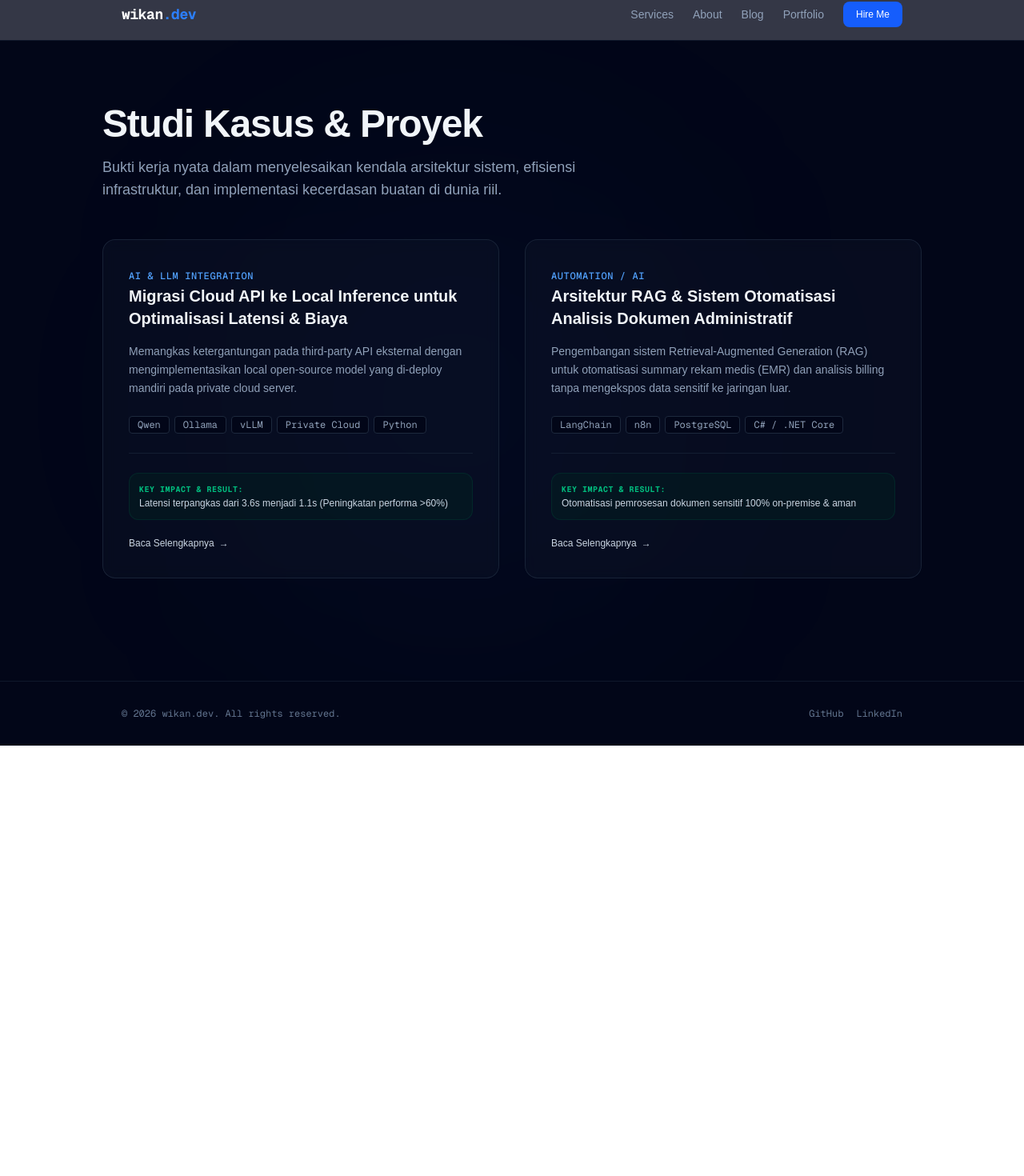
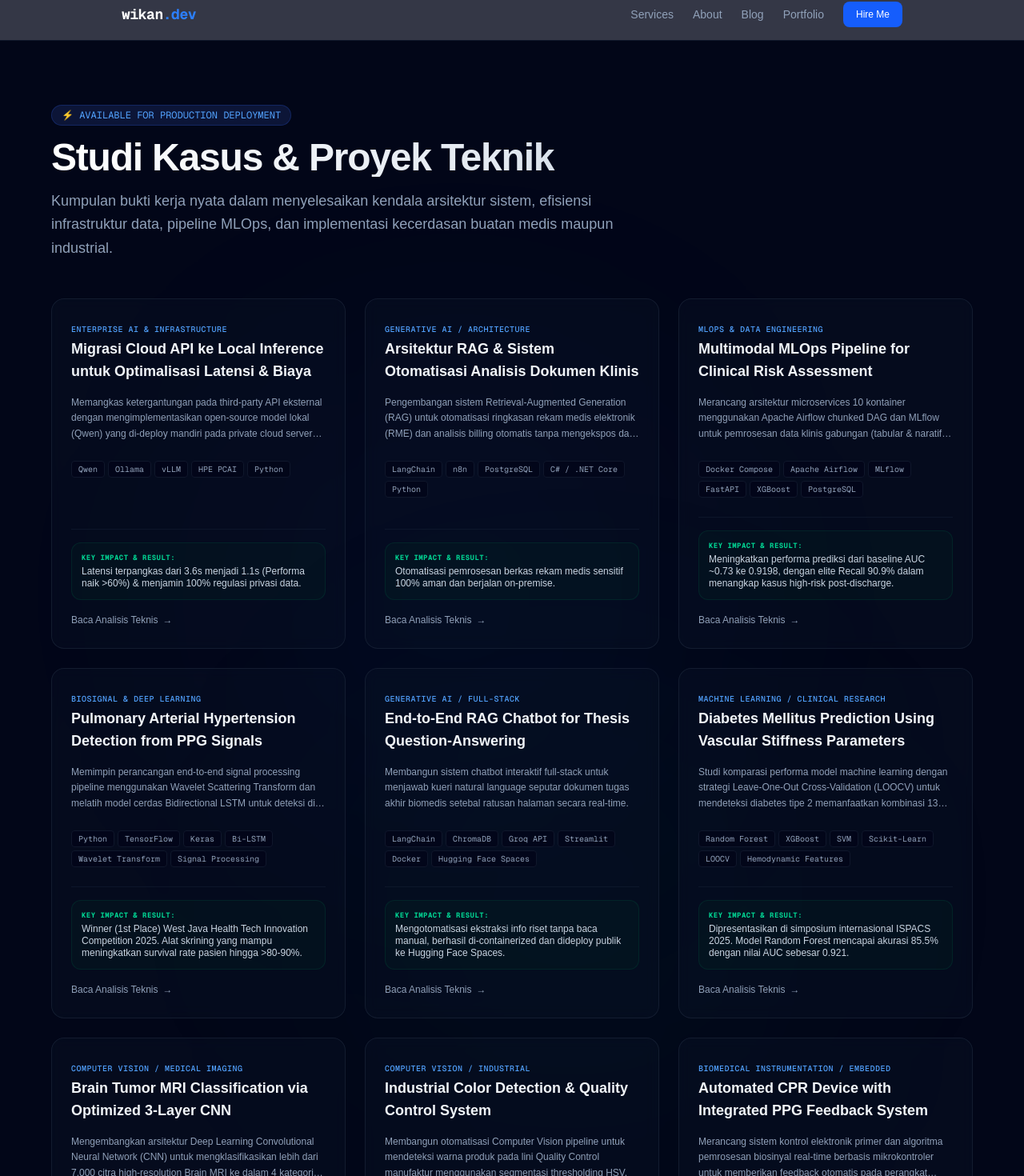
Before and after one commit to wikan1602/portfolio-site, a Next.js app: page /portfolio in a window 1280 px wide. Shown: the part 14-1484 px from the top of the page at 80% size. Before the commit the page ends 946 px from the top, so only its background shows below. Built offline with nearby package versions, Linux system fonts and the light colour scheme.

Commit message:
feat: update portfolio

```diff
--- a/app/portfolio/page.tsx
+++ b/app/portfolio/page.tsx
@@ -1,21 +1,77 @@
 export default function PortfolioPage() {
-  // Mock data proyek (Nanti di Fase 2 bisa dipindah ke file MDX atau database)
+  // Data proyek riil gabungan dari dokumen portfolio dan sistem enterprise
   const projects = [
     {
       slug: "migrasi-local-llm-inference",
       title: "Migrasi Cloud API ke Local Inference untuk Optimalisasi Latensi & Biaya",
-      description: "Memangkas ketergantungan pada third-party API eksternal dengan mengimplementasikan local open-source model yang di-deploy mandiri pada private cloud server.",
-      category: "AI & LLM Integration",
-      tags: ["Qwen", "Ollama", "vLLM", "Private Cloud", "Python"],
-      impact: "Latensi terpangkas dari 3.6s menjadi 1.1s (Peningkatan performa >60%)"
+      description: "Memangkas ketergantungan pada third-party API eksternal dengan mengimplementasikan open-source model lokal (Qwen) yang di-deploy mandiri pada private cloud server hospital untuk memproses rekam medis.",
+      category: "Enterprise AI & Infrastructure",
+      tags: ["Qwen", "Ollama", "vLLM", "HPE PCAI", "Python"],
+      impact: "Latensi terpangkas dari 3.6s menjadi 1.1s (Performa naik >60%) & menjamin 100% regulasi privasi data."
     },
     {
       slug: "sistem-rag-rekam-medis-aman",
-      title: "Arsitektur RAG & Sistem Otomatisasi Analisis Dokumen Administratif",
-      description: "Pengembangan sistem Retrieval-Augmented Generation (RAG) untuk otomatisasi summary rekam medis (EMR) dan analisis billing tanpa mengekspos data sensitif ke jaringan luar.",
-      category: "Automation / AI",
-      tags: ["LangChain", "n8n", "PostgreSQL", "C# / .NET Core"],
-      impact: "Otomatisasi pemrosesan dokumen sensitif 100% on-premise & aman"
+      title: "Arsitektur RAG & Sistem Otomatisasi Analisis Dokumen Klinis",
+      description: "Pengembangan sistem Retrieval-Augmented Generation (RAG) untuk otomatisasi ringkasan rekam medis elektronik (RME) dan analisis billing otomatis tanpa mengekspos data sensitif ke cloud luar.",
+      category: "Generative AI / Architecture",
+      tags: ["LangChain", "n8n", "PostgreSQL", "C# / .NET Core", "Python"],
+      impact: "Otomatisasi pemrosesan berkas rekam medis sensitif 100% aman dan berjalan on-premise."
+    },
+    {
+      slug: "multimodal-mlops-clinical-risk",
+      title: "Multimodal MLOps Pipeline for Clinical Risk Assessment",
+      description: "Merancang arsitektur microservices 10 kontainer menggunakan Apache Airflow chunked DAG dan MLflow untuk pemrosesan data klinis gabungan (tabular & naratif rekam medis) secara efisien tanpa OOM.",
+      category: "MLOps & Data Engineering",
+      tags: ["Docker Compose", "Apache Airflow", "MLflow", "FastAPI", "XGBoost", "PostgreSQL"],
+      impact: "Meningkatkan performa prediksi dari baseline AUC ~0.73 ke 0.9198, dengan elite Recall 90.9% dalam menangkap kasus high-risk post-discharge."
+    },
+    {
+      slug: "pah-detection-bi-lstm",
+      title: "Pulmonary Arterial Hypertension Detection from PPG Signals",
+      description: "Memimpin perancangan end-to-end signal processing pipeline menggunakan Wavelet Scattering Transform dan melatih model cerdas Bidirectional LSTM untuk deteksi dini hipertensi arteri pulmonal secara non-invasif.",
+      category: "Biosignal & Deep Learning",
+      tags: ["Python", "TensorFlow", "Keras", "Bi-LSTM", "Wavelet Transform", "Signal Processing"],
+      impact: "Winner (1st Place) West Java Health Tech Innovation Competition 2025. Alat skrining yang mampu meningkatkan survival rate pasien hingga >80-90%."
+    },
+    {
+      slug: "thesis-qa-rag-chatbot",
+      title: "End-to-End RAG Chatbot for Thesis Question-Answering",
+      description: "Membangun sistem chatbot interaktif full-stack untuk menjawab kueri natural language seputar dokumen tugas akhir biomedis setebal ratusan halaman secara real-time.",
+      category: "Generative AI / Full-Stack",
+      tags: ["LangChain", "ChromaDB", "Groq API", "Streamlit", "Docker", "Hugging Face Spaces"],
+      impact: "Mengotomatisasi ekstraksi info riset tanpa baca manual, berhasil di-containerized dan dideploy publik ke Hugging Face Spaces."
+    },
+    {
+      slug: "diabetes-prediction-hemodynamic",
+      title: "Diabetes Mellitus Prediction Using Vascular Stiffness Parameters",
+      description: "Studi komparasi performa model machine learning dengan strategi Leave-One-Out Cross-Validation (LOOCV) untuk mendeteksi diabetes tipe 2 memanfaatkan kombinasi 13 parameter vaskular non-invasif.",
+      category: "Machine Learning / Clinical Research",
+      tags: ["Random Forest", "XGBoost", "SVM", "Scikit-Learn", "LOOCV", "Hemodynamic Features"],
+      impact: "Dipresentasikan di simposium internasional ISPACS 2025. Model Random Forest mencapai akurasi 85.5% dengan nilai AUC sebesar 0.921."
+    },
+    {
+      slug: "brain-tumor-mri-classification",
+      title: "Brain Tumor MRI Classification via Optimized 3-Layer CNN",
+      description: "Mengembangkan arsitektur Deep Learning Convolutional Neural Network (CNN) untuk mengklasifikasikan lebih dari 7.000 citra high-resolution Brain MRI ke dalam 4 kategori klinis.",
+      category: "Computer Vision / Medical Imaging",
+      tags: ["Python", "TensorFlow", "Keras", "CNN", "ImageDataGenerator", "Matplotlib"],
+      impact: "Mencapai akurasi validasi 96.01% serta berhasil menangani variasi sudut pandang (POV) scan klinis dengan generalisasi yang kuat."
+    },
+    {
+      slug: "industrial-color-detection",
+      title: "Industrial Color Detection & Quality Control System",
+      description: "Membangun otomatisasi Computer Vision pipeline untuk mendeteksi warna produk pada lini Quality Control manufaktur menggunakan segmentasi thresholding HSV.",
+      category: "Computer Vision / Industrial",
+      tags: ["Python", "OpenCV", "Poetry", "Docker", "CLI", "Feature Engineering"],
+      impact: "Akurasi melonjak drastis dari 75.2% menjadi 92.7% setelah mengidentifikasi dan mematikan fungsi augmentasi warna yang destruktif."
+    },
+    {
+      slug: "automated-cpr-ppg-feedback",
+      title: "Automated CPR Device with Integrated PPG Feedback System",
+      description: "Merancang sistem kontrol elektronik primer dan algoritma pemrosesan biosinyal real-time berbasis mikrokontroler untuk memberikan feedback otomatis pada perangkat CPR.",
+      category: "Biomedical Instrumentation / Embedded",
+      tags: ["Arduino Uno", "Pulse Sensor", "Signal Processing", "Electronic Design", "Embedded C++"],
+      impact: "Mampu mendeteksi kembalinya aliran darah (nadi) secara real-time untuk menghentikan kompresi mekanis otomatis demi mencegah cedera internal."
     }
   ];
 
@@ -24,65 +80,69 @@ export default function PortfolioPage() {
 
       {/* Background Glow */}
       <div className="absolute top-1/4 left-1/4 w-[500px] h-[500px] bg-blue-500/5 blur-[150px] rounded-full pointer-events-none" />
+      <div className="absolute bottom-1/4 right-1/4 w-[500px] h-[500px] bg-emerald-500/5 blur-[150px] rounded-full pointer-events-none" />
 
-      <div className="max-w-5xl mx-auto space-y-12 z-10 relative">
+      <div className="max-w-6xl mx-auto space-y-12 z-10 relative">
 
         {/* Header */}
         <div className="space-y-4">
-          <h1 className="text-4xl font-extrabold tracking-tight sm:text-5xl">
-            Studi Kasus & Proyek
+          <div className="inline-flex items-center gap-2 bg-blue-950/50 border border-blue-900/50 px-3 py-1 rounded-full text-xs font-mono text-blue-400">
+            <span>⚡ AVAILABLE FOR PRODUCTION DEPLOYMENT</span>
+          </div>
+          <h1 className="text-4xl font-extrabold tracking-tight sm:text-5xl bg-clip-text text-transparent bg-gradient-to-r from-white via-slate-200 to-slate-400">
+            Studi Kasus & Proyek Teknik
           </h1>
-          <p className="text-slate-400 max-w-2xl text-lg font-light">
-            Bukti kerja nyata dalam menyelesaikan kendala arsitektur sistem, efisiensi infrastruktur, dan implementasi kecerdasan buatan di dunia riil.
+          <p className="text-slate-400 max-w-3xl text-lg font-light leading-relaxed">
+            Kumpulan bukti kerja nyata dalam menyelesaikan kendala arsitektur sistem, efisiensi infrastruktur data, pipeline MLOps, dan implementasi kecerdasan buatan medis maupun industrial.
           </p>
         </div>
 
         {/* Grid Proyek */}
-        <div className="grid grid-cols-1 md:grid-cols-2 gap-8">
+        <div className="grid grid-cols-1 md:grid-cols-2 lg:grid-cols-3 gap-6">
           {projects.map((project, index) => (
             <div
               key={index}
-              className="bg-slate-900/40 border border-slate-800/80 p-6 sm:p-8 rounded-2xl flex flex-col justify-between hover:border-slate-700 transition-all backdrop-blur-sm group"
+              className="bg-slate-900/30 border border-slate-800/60 p-6 rounded-2xl flex flex-col justify-between hover:border-slate-700/80 hover:bg-slate-900/50 transition-all backdrop-blur-sm group"
             >
               <div className="space-y-4">
-                {/* Kategori Jasa */}
-                <span className="text-xs font-mono font-medium text-blue-400 uppercase tracking-wider">
+                {/* Kategori */}
+                <span className="text-[10px] font-mono font-medium text-blue-400 uppercase tracking-wider">
                   {project.category}
                 </span>
 
                 {/* Judul Proyek */}
-                <h2 className="text-xl font-bold group-hover:text-blue-400 transition-colors">
+                <h2 className="text-lg font-bold group-hover:text-blue-400 transition-colors line-clamp-2">
                   {project.title}
                 </h2>
 
                 {/* Deskripsi */}
-                <p className="text-slate-400 text-sm font-light leading-relaxed">
+                <p className="text-slate-400 text-xs font-light leading-relaxed line-clamp-3">
                   {project.description}
                 </p>
 
-                {/* Badges / Tech Stack */}
-                <div className="flex flex-wrap gap-1.5 pt-2">
+                {/* Tech Stack Badges */}
+                <div className="flex flex-wrap gap-1 pt-2">
                   {project.tags.map((tag, tIdx) => (
-                    <span key={tIdx} className="bg-slate-950 text-slate-400 text-xs px-2.5 py-0.5 rounded border border-slate-800 font-mono">
+                    <span key={tIdx} className="bg-slate-950/80 text-slate-400 text-[10px] px-2 py-0.5 rounded border border-slate-900 font-mono">
                       {tag}
                     </span>
                   ))}
                 </div>
               </div>
 
-              {/* Batas Bawah & Highlight Dampak Proyek (Impact) */}
-              <div className="mt-6 pt-6 border-t border-slate-800/60 space-y-4">
-                <div className="bg-emerald-950/30 border border-emerald-900/30 p-3 rounded-xl">
-                  <div className="text-[10px] uppercase font-mono font-bold tracking-wider text-emerald-500">Key Impact & Result:</div>
-                  <div className="text-xs text-slate-300 mt-0.5 font-medium">{project.impact}</div>
+              {/* Highlight Dampak Proyek (Impact) */}
+              <div className="mt-6 pt-4 border-t border-slate-800/40 space-y-3">
+                <div className="bg-emerald-950/20 border border-emerald-900/30 p-3 rounded-xl">
+                  <div className="text-[9px] uppercase font-mono font-bold tracking-wider text-emerald-400">Key Impact & Result:</div>
+                  <div className="text-xs text-slate-300 mt-0.5 font-medium leading-tight">{project.impact}</div>
                 </div>
 
                 {/* Link ke Detail Case Study */}
                 <a
                   href={`/portfolio/${project.slug}`}
-                  className="inline-flex items-center gap-1.5 text-xs font-medium text-slate-300 hover:text-white transition-colors"
+                  className="inline-flex items-center gap-1.5 text-xs font-medium text-slate-400 hover:text-white transition-colors pt-1"
                 >
-                  Baca Selengkapnya
+                  Baca Analisis Teknis
                   <span className="transform group-hover:translate-x-1 transition-transform">→</span>
                 </a>
               </div>
```
